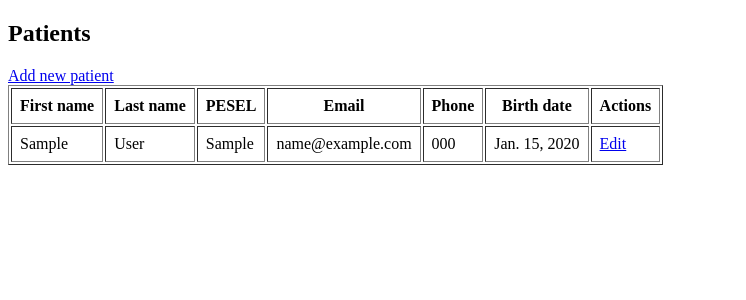
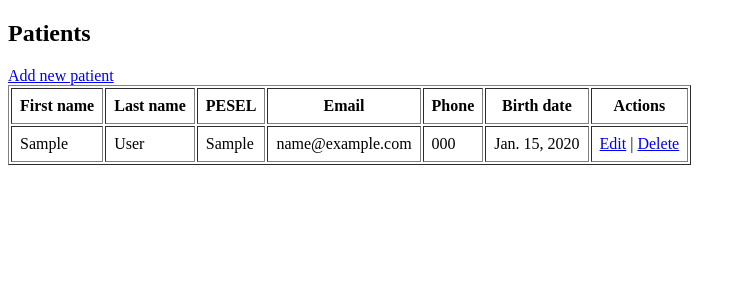
Before and after one commit to AleksandraFrak/clinicflow, a Django app: page /patients/ in a window 1280 px wide. Shown: the part 108-408 px from the top of the page, without its empty margins (0-746 px from the left). Run offline with Django 5.2, Linux system fonts and the light colour scheme; tables that the repository leaves empty hold one stand-in row (values such as "Sample post").

Commit message:
Add patient delete functionality

```diff
--- a/clinic/urls.py
+++ b/clinic/urls.py
@@ -6,13 +6,29 @@ from .views import (
     appointment_list,
     add_patient,
     edit_patient,
+    delete_patient,
 )
 
 urlpatterns = [
     path("", home, name="home"),
+
     path("patients/", patient_list, name="patient_list"),
+
     path("patients/add/", add_patient, name="add_patient"),
-    path("patients/edit/<int:patient_id>/", edit_patient, name="edit_patient"),
+
+    path(
+        "patients/edit/<int:patient_id>/",
+        edit_patient,
+        name="edit_patient",
+    ),
+
+    path(
+        "patients/delete/<int:patient_id>/",
+        delete_patient,
+        name="delete_patient",
+    ),
+
     path("doctors/", doctor_list, name="doctor_list"),
+
     path("appointments/", appointment_list, name="appointment_list"),
 ]
--- a/clinic/views.py
+++ b/clinic/views.py
@@ -50,3 +50,12 @@ def edit_patient(request, patient_id):
         form = PatientForm(instance=patient)
 
     return render(request, "edit_patient.html", {"form": form})
+
+def delete_patient(request, patient_id):
+    patient = get_object_or_404(Patient, id=patient_id)
+
+    if request.method == "POST":
+        patient.delete()
+        return redirect("patient_list")
+
+    return render(request, "delete_patient.html", {"patient": patient})
--- a/templates/patient_list.html
+++ b/templates/patient_list.html
@@ -28,6 +28,8 @@
                     <td>{{ patient.birth_date }}</td>
                     <td>
                         <a href="{% url 'edit_patient' patient.id %}">Edit</a>
+                        |
+                        <a href="{% url 'delete_patient' patient.id %}">Delete</a>
                     </td>
                 </tr>
             {% endfor %}
```
Also changed, not shown: templates/delete_patient.html (+16 -0 lines).
